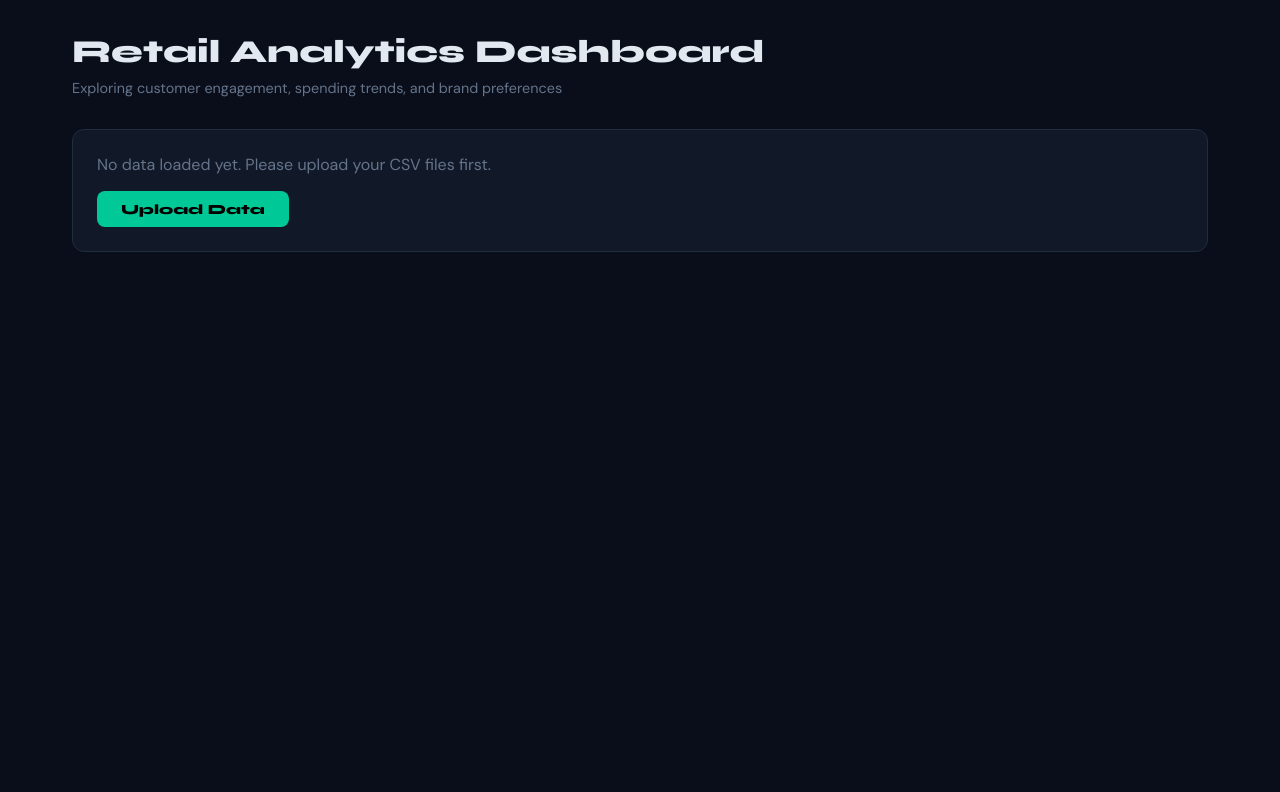
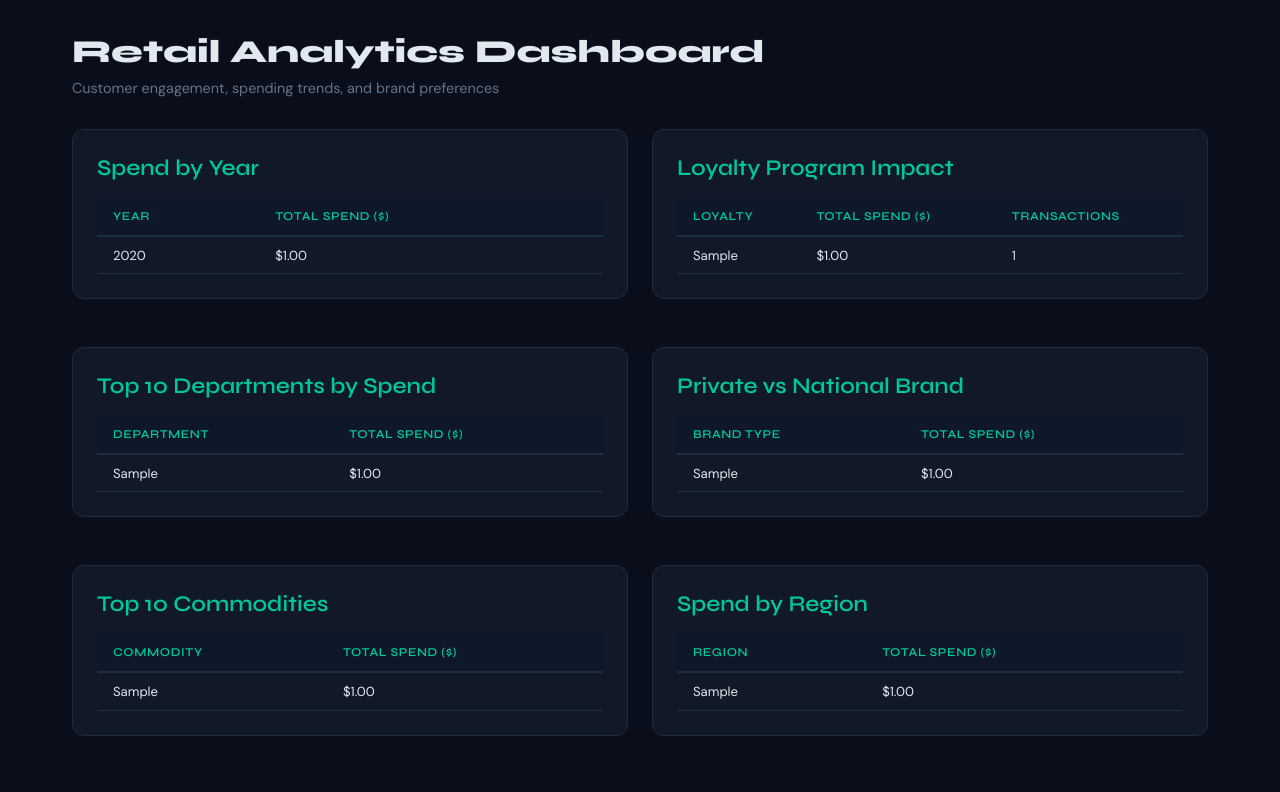
Before and after one commit to DakshithaPusala/KROGER, a Flask app: page /dashboard in a window 1280 px wide. Shown: the part 60-852 px from the top of the page. Before the commit the page ends 312 px from the top, so only its background shows below. Run offline with Flask 3, Linux system fonts and the light colour scheme; tables that the repository leaves empty hold one stand-in row (values such as "Sample post").

Commit message:
Enhance dashboard with additional data tables

```diff
--- a/templates/dashboard.html
+++ b/templates/dashboard.html
@@ -2,42 +2,99 @@
 {% block title %}Dashboard — Kroger Analytics{% endblock %}
 {% block content %}
 <h1>Retail Analytics Dashboard</h1>
-<p class="subtitle">Exploring customer engagement, spending trends, and brand preferences</p>
+<p class="subtitle">Customer engagement, spending trends, and brand preferences</p>
 
-{% if charts %}
 <div style="display:grid;grid-template-columns:1fr 1fr;gap:1.5rem;">
-    {% if charts.spend_time %}
-    <div class="card" style="grid-column:1/-1;">
-      <h2>Customer Engagement Over Time</h2>
-      {{ charts.spend_time|safe }}
+
+  <!-- Spend by Year -->
+  <div class="card">
+    <h2>Spend by Year</h2>
+    {% if data.spend_by_year %}
+    <table>
+      <thead><tr><th>Year</th><th>Total Spend ($)</th></tr></thead>
+      <tbody>
+        {% for r in data.spend_by_year %}
+        <tr><td>{{ r.year }}</td><td>${{ "{:,.2f}".format(r.total) }}</td></tr>
+        {% endfor %}
+      </tbody>
+    </table>
+    {% else %}<p style="color:var(--muted)">No data yet.</p>{% endif %}
   </div>
-    {% endif %}
 
-    {% if charts.dept_spend %}
-    <div class="card">
-      <h2>Top Departments by Spend</h2>
-      {{ charts.dept_spend|safe }}
-    </div>
-    {% endif %}
-
-    {% if charts.loyalty %}
+  <!-- Loyalty Spend -->
   <div class="card">
     <h2>Loyalty Program Impact</h2>
-      {{ charts.loyalty|safe }}
+    {% if data.loyalty %}
+    <table>
+      <thead><tr><th>Loyalty</th><th>Total Spend ($)</th><th>Transactions</th></tr></thead>
+      <tbody>
+        {% for r in data.loyalty %}
+        <tr><td>{{ r.loyalty }}</td><td>${{ "{:,.2f}".format(r.total) }}</td><td>{{ r.txns }}</td></tr>
+        {% endfor %}
+      </tbody>
+    </table>
+    {% else %}<p style="color:var(--muted)">No data yet.</p>{% endif %}
   </div>
-    {% endif %}
 
-    {% if charts.brand %}
+  <!-- Top Departments -->
   <div class="card">
-      <h2>Brand Preference: Private vs National</h2>
-      {{ charts.brand|safe }}
+    <h2>Top 10 Departments by Spend</h2>
+    {% if data.top_depts %}
+    <table>
+      <thead><tr><th>Department</th><th>Total Spend ($)</th></tr></thead>
+      <tbody>
+        {% for r in data.top_depts %}
+        <tr><td>{{ r.department }}</td><td>${{ "{:,.2f}".format(r.total) }}</td></tr>
+        {% endfor %}
+      </tbody>
+    </table>
+    {% else %}<p style="color:var(--muted)">No data yet.</p>{% endif %}
   </div>
-    {% endif %}
+
+  <!-- Brand Preference -->
+  <div class="card">
+    <h2>Private vs National Brand</h2>
+    {% if data.brands %}
+    <table>
+      <thead><tr><th>Brand Type</th><th>Total Spend ($)</th></tr></thead>
+      <tbody>
+        {% for r in data.brands %}
+        <tr><td>{{ r.brand }}</td><td>${{ "{:,.2f}".format(r.total) }}</td></tr>
+        {% endfor %}
+      </tbody>
+    </table>
+    {% else %}<p style="color:var(--muted)">No data yet.</p>{% endif %}
   </div>
-{% else %}
+
+  <!-- Top Commodities -->
   <div class="card">
-    <p style="color:var(--muted);">No data loaded yet. Please upload your CSV files first.</p>
-    <a href="/upload" class="btn" style="margin-top:1rem;display:inline-block;">Upload Data</a>
+    <h2>Top 10 Commodities</h2>
+    {% if data.top_commodities %}
+    <table>
+      <thead><tr><th>Commodity</th><th>Total Spend ($)</th></tr></thead>
+      <tbody>
+        {% for r in data.top_commodities %}
+        <tr><td>{{ r.commodity }}</td><td>${{ "{:,.2f}".format(r.total) }}</td></tr>
+        {% endfor %}
+      </tbody>
+    </table>
+    {% else %}<p style="color:var(--muted)">No data yet.</p>{% endif %}
   </div>
-{% endif %}
+
+  <!-- Region Spend -->
+  <div class="card">
+    <h2>Spend by Region</h2>
+    {% if data.regions %}
+    <table>
+      <thead><tr><th>Region</th><th>Total Spend ($)</th></tr></thead>
+      <tbody>
+        {% for r in data.regions %}
+        <tr><td>{{ r.region }}</td><td>${{ "{:,.2f}".format(r.total) }}</td></tr>
+        {% endfor %}
+      </tbody>
+    </table>
+    {% else %}<p style="color:var(--muted)">No data yet.</p>{% endif %}
+  </div>
+
+</div>
 {% endblock %}
```
Lines whose indentation alone changed are shown as unchanged.
